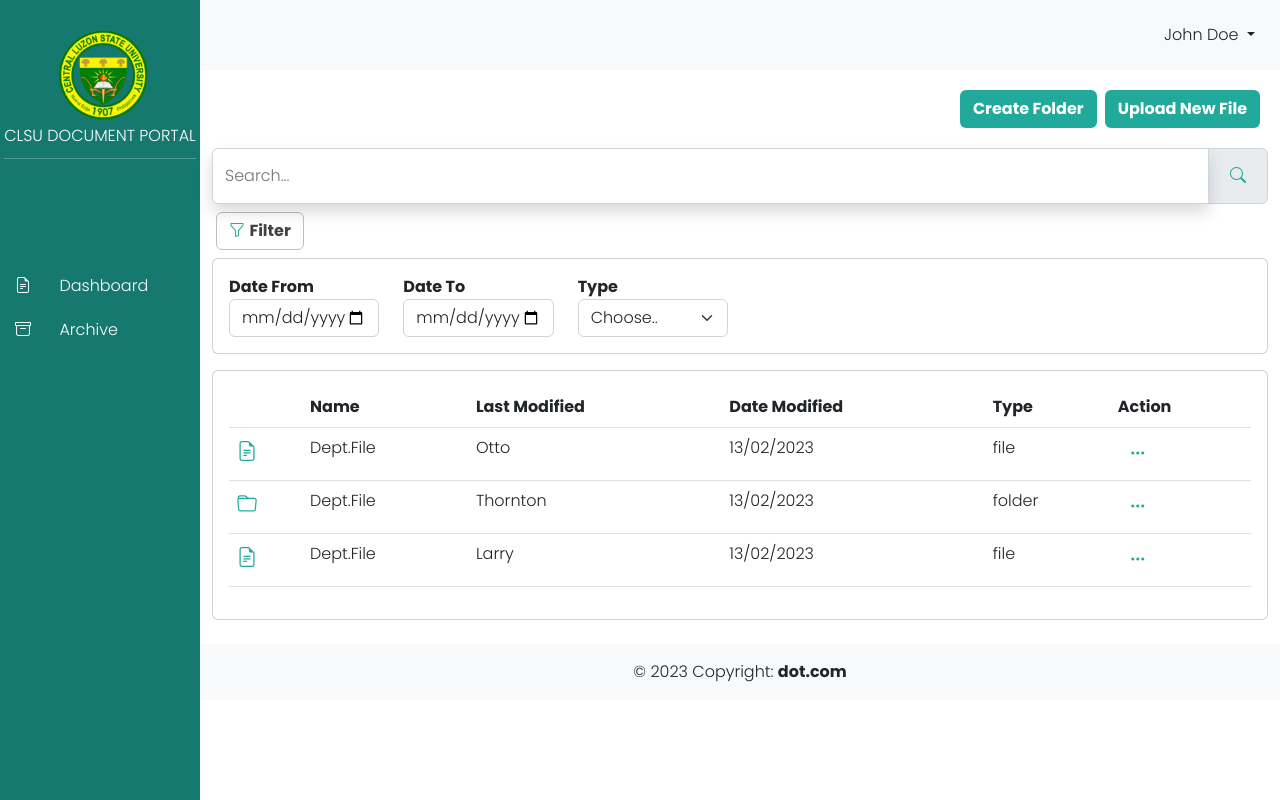
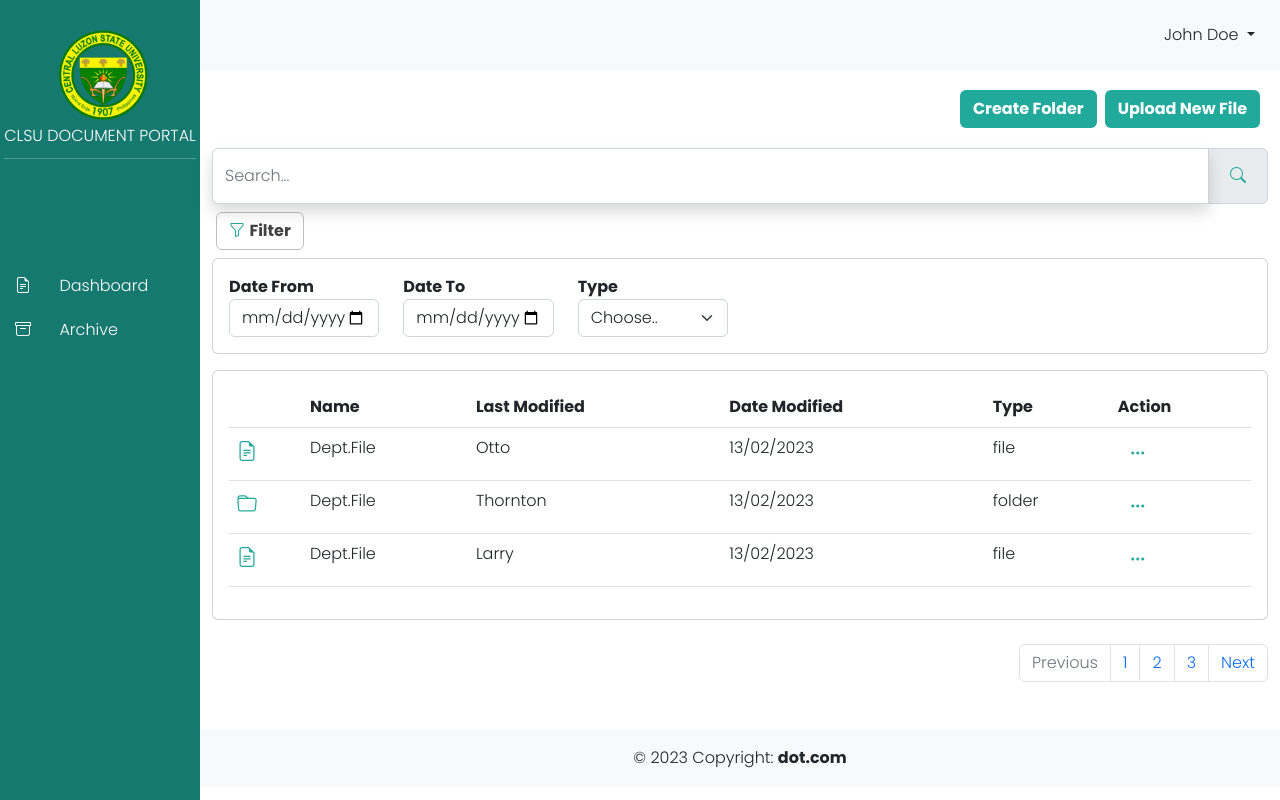
Before and after one commit to Master088/document_portal, a Vue app in the folder vue/: page /department/folder/1/year/1/1 in a window 1280 px wide. Built offline with nearby package versions, Linux system fonts and the light colour scheme; sample sign-in values are in the browser's storage.

Commit message:
jerrymih page number

```diff
--- a/vue/src/views/DepartmentFolderContent.vue
+++ b/vue/src/views/DepartmentFolderContent.vue
@@ -55,7 +55,6 @@
                 <th scope="col">Date Modified</th>
                 <th scope="col">Type</th>
                 <th scope="col">Action</th>
-
               </tr>
             </thead>
             <tbody>
@@ -116,8 +115,25 @@
           </table>
         </div>
       </div>
+  </div>
 
-  </div>
+  <div class="container-fluid mb-5">
+      <nav aria-label="Page navigation example">
+        <ul class="pagination justify-content-end">
+          <li class="page-item disabled">
+            <a class="page-link" href="#" tabindex="-1" aria-disabled="true"
+              >Previous</a
+            >
+          </li>
+          <li class="page-item"><a class="page-link" href="#">1</a></li>
+          <li class="page-item"><a class="page-link" href="#">2</a></li>
+          <li class="page-item"><a class="page-link" href="#">3</a></li>
+          <li class="page-item">
+            <a class="page-link" href="#">Next</a>
+          </li>
+        </ul>
+      </nav>
+    </div>
 </template>
 
 <script setup>
```
